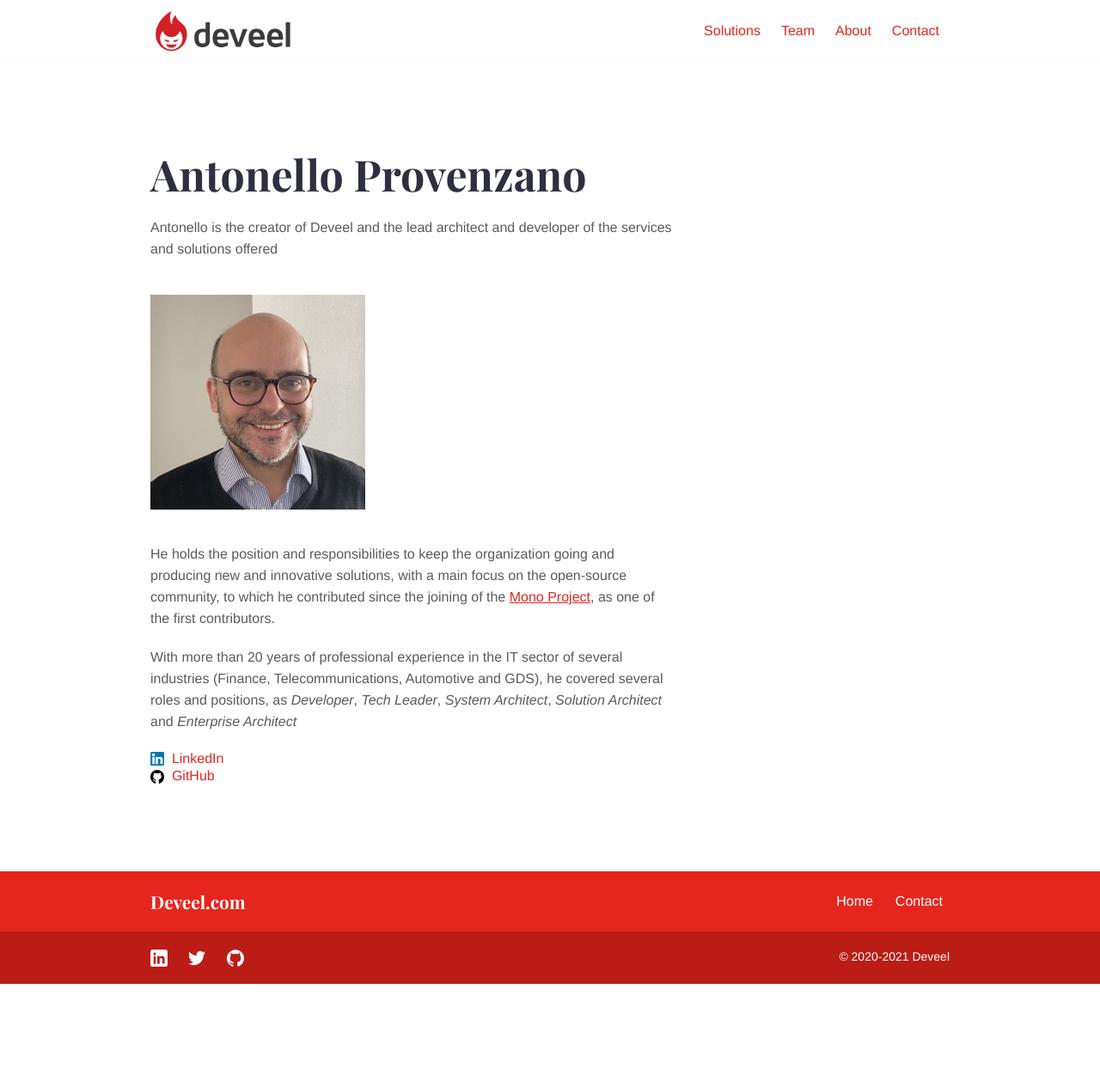
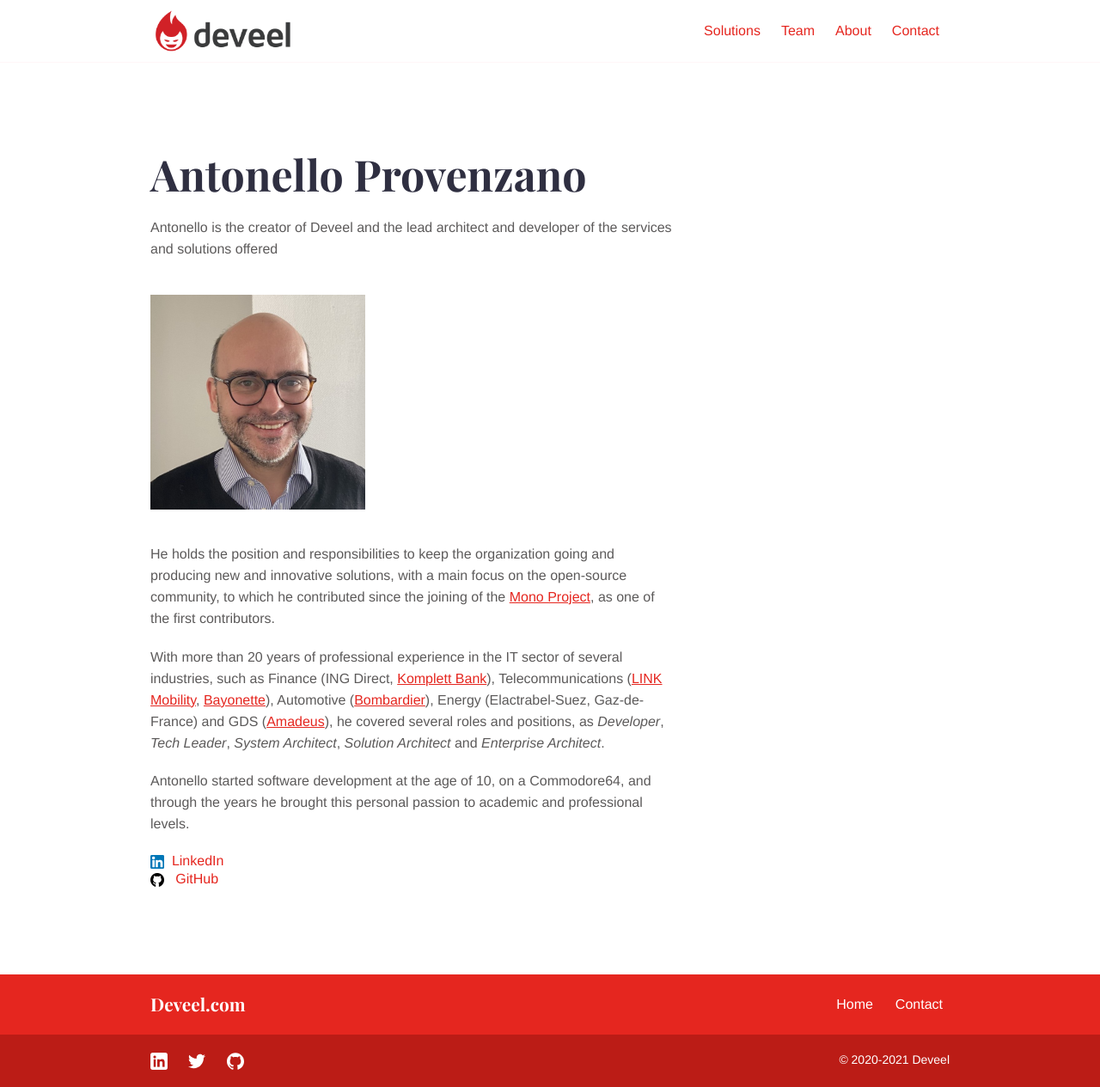
Before and after one commit to deveel/deveel.com, a Jekyll site: the page built from _team/antonello-provenzano.md, in a window 1280 px wide. Shown: the whole page at 86% size. Built offline with Jekyll 4.4.1, drawn with Linux system fonts in a browser that asks for light colours; before the commit the page ends 1145 px from its top, so only the background shows below that.

Commit message:
Further content adjustments

```diff
--- a/_config.yml
+++ b/_config.yml
@@ -1,4 +1,4 @@
-# baseurl: '/'
+baseurl: '/'
 permalink: pretty
 title: 'Deveel.com'
 
--- a/_layouts/team.html
+++ b/_layouts/team.html
@@ -11,12 +11,12 @@ bodyClass: "page-team"
         <div class="content">{{content}}</div>
         {% if page.linkedinurl %}
         <div class="team-meta">
-          <img src="/images/social/linkedin-16x16.png"/>&nbsp; <a target="_blank" href="{{ team.linkedinurl }}">LinkedIn</a>
+          <img src="/images/social/linkedin-16x16.png" >&nbsp; <a target="_blank" href="{{ page.linkedinurl }}">LinkedIn</a>
         </div>
         {% endif %}
         {% if page.githuburl %}
         <div class="team-meta">
-          <img src="/images/social/github-black-16x16.png"/>&nbsp; <a target="_blank" href="{{ team.githuburl }}">GitHub</a>
+          <img src="/images/social/github-black-16x16.png"> &nbsp; <a target="_blank" href="{{ page.githuburl }}">GitHub</a>
         </div>
         {% endif %}
       </div>
--- a/_team/antonello-provenzano.md
+++ b/_team/antonello-provenzano.md
@@ -3,8 +3,8 @@ title: "Antonello Provenzano"
 draft: false
 image: "images/team/antonello-unsplash.png"
 jobtitle: "Architect / Developer"
-linkedinurl: "https://www.linkedin.com/in/antonello"
-githuburl: "https://github.com/tsutomi"
+linkedinurl: https://www.linkedin.com/in/antonello
+githuburl: https://github.com/tsutomi
 promoted: true
 weight: 1
 layout: team
@@ -16,4 +16,6 @@ Antonello is the creator of Deveel and the lead architect and developer of the s
 
 He holds the position and responsibilities to keep the organization going and producing new and innovative solutions, with a main focus on the open-source community, to which he contributed since the joining of the [Mono Project](https://mono-project.com), as one of the first contributors.
 
-With more than 20 years of professional experience in the IT sector of several industries (Finance, Telecommunications, Automotive and GDS), he covered several roles and positions, as _Developer_, _Tech Leader_, _System Architect_, _Solution Architect_ and _Enterprise Architect_
+With more than 20 years of professional experience in the IT sector of several industries, such as Finance (ING Direct, [Komplett Bank](https://komplettbank.no)), Telecommunications ([LINK Mobility](https://linkmobility.com), [Bayonette](https://bayonette.no)), Automotive ([Bombardier](https://bombardier.com)), Energy (Elactrabel-Suez, Gaz-de-France) and GDS ([Amadeus](https://amadeus.com)), he covered several roles and positions, as _Developer_, _Tech Leader_, _System Architect_, _Solution Architect_ and _Enterprise Architect_.
+
+Antonello started software development at the age of 10, on a Commodore64, and through the years he brought this personal passion to academic and professional levels.
```
Also changed, not shown: about.md (+4 -1 lines).
